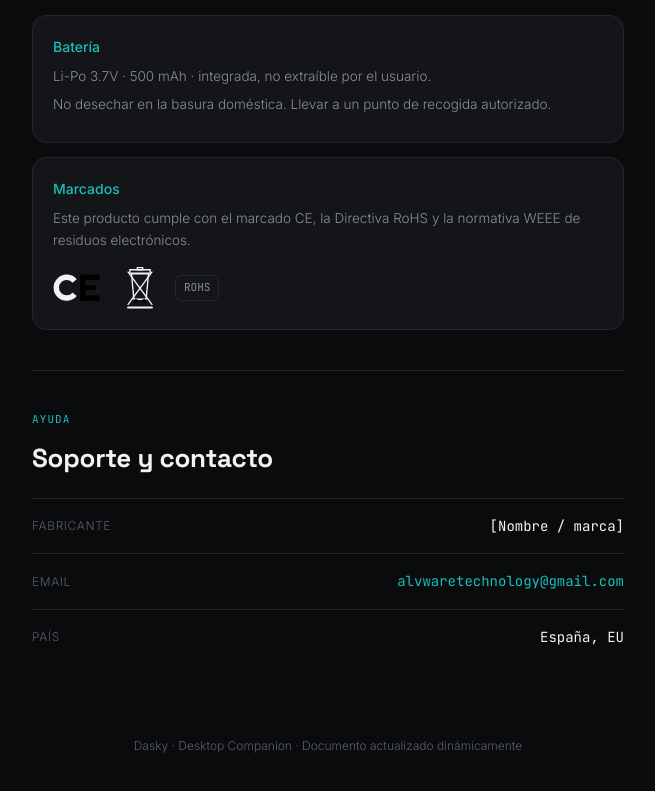
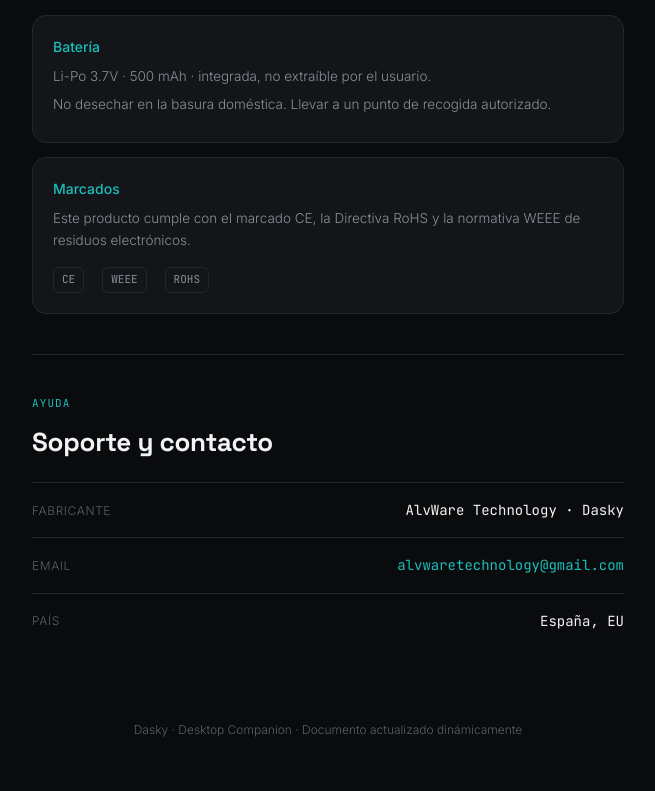
Before and after one commit to AlvWare-Technology/dasky, a plain HTML site: page index.html in a window 1280 px wide. Shown: the part 3009-3800 px from the top of the page, without its empty margins (312-967 px from the left). Drawn offline with Linux system fonts and the light colour scheme.

Commit message:
Update index.html

```diff
--- a/index.html
+++ b/index.html
@@ -208,12 +208,7 @@
   .info-card p{font-size:13.5px;color:var(--muted);margin-bottom:6px;}
 
   .marks-row{display:flex;align-items:center;gap:18px;margin-top:16px;flex-wrap:wrap;}
-  .mark{font-family:'Space Grotesk',sans-serif;font-weight:700;font-size:22px;color:var(--text);}
   .mark-small{font-family:'JetBrains Mono',monospace;font-size:11px;color:var(--muted);border:1px solid var(--line);padding:3px 8px;border-radius:6px;}
-  .mark-ce-svg{width:52px;height:auto;}
-  .mark-ce-svg path{fill:var(--text);}
-  .mark-weee-svg{width:34px;height:auto;}
-  .mark-weee-svg path,.mark-weee-svg rect,.mark-weee-svg line{stroke:var(--text);fill:none;}
 
   /* Contact */
   .contact-row{
@@ -476,23 +471,8 @@
       <div class="info-card-title">Marcados</div>
       <p>Este producto cumple con el marcado CE, la Directiva RoHS y la normativa WEEE de residuos electrónicos.</p>
       <div class="marks-row">
-        <svg class="mark-ce-svg" viewBox="0 0 190 100" aria-label="Marcado CE">
-          <path d="M 86.77 80.86 A 48 48 0 1 1 86.77 19.14 L 71.45 32.0 A 28 28 0 1 0 71.45 68.0 Z"/>
-          <rect x="100" y="2" width="18" height="96"/>
-          <rect x="100" y="2" width="70" height="20"/>
-          <rect x="100" y="41" width="55" height="18"/>
-          <rect x="100" y="78" width="70" height="20"/>
-        </svg>
-        <svg class="mark-weee-svg" viewBox="0 0 100 122" aria-label="Símbolo WEEE — recogida separada" stroke-width="4" stroke-linecap="round" stroke-linejoin="round">
-          <rect x="42" y="2" width="16" height="6"/>
-          <rect x="20" y="8" width="60" height="10"/>
-          <path d="M 25 20 L 75 20 L 68 95 L 32 95 Z"/>
-          <circle cx="38" cy="100" r="6"/>
-          <circle cx="62" cy="100" r="6"/>
-          <line x1="15" y1="15" x2="85" y2="110"/>
-          <line x1="85" y1="15" x2="15" y2="110"/>
-          <line x1="15" y1="119" x2="85" y2="119" stroke-width="6"/>
-        </svg>
+        <span class="mark-small">CE</span>
+        <span class="mark-small">WEEE</span>
         <span class="mark-small">ROHS</span>
       </div>
     </div>
@@ -504,7 +484,7 @@
     <h2>Soporte y contacto</h2>
     <div class="contact-row">
       <span class="contact-label">Fabricante</span>
-      <span class="contact-val">[Nombre / marca]</span>
+      <span class="contact-val">AlvWare Technology · Dasky</span>
     </div>
     <div class="contact-row">
       <span class="contact-label">Email</span>
```
